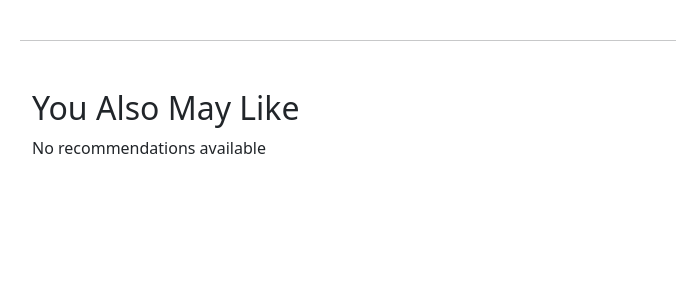
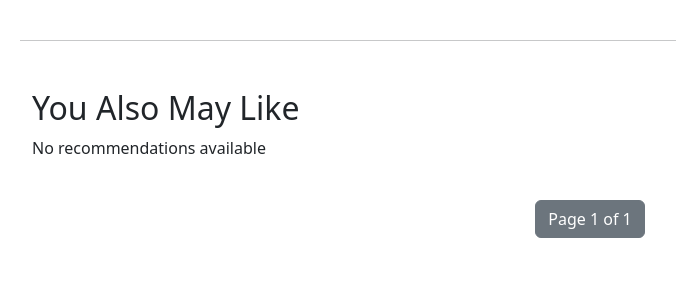
Before and after one commit to abhayrwt27/house-of-books, a Django app: page / in a window 1280 px wide. Shown: the part 518-800 px from the top of the page, without its empty margins (50-726 px from the left). Run offline with Django 5.2, Linux system fonts and the light colour scheme; data that the repository does not hold is empty; parts of the project's set-up code (start-up, migrations or seed data) failed here and were passed over.

Commit message:
Added Page Navigation feature

```diff
--- a/books/templates/books/home.html
+++ b/books/templates/books/home.html
@@ -11,7 +11,7 @@
     <div class="container mt-5">
         <h2 class="text-center mb-4">Featured Books</h2>
         <div class="row">
-            {% for book in books %}
+            {% for book in page_obj %}
                 {% include "books/book_card.html" %}
 
                 {% empty %}
@@ -48,4 +48,20 @@
             </div>
         </div>
     </div>
+
+    <!-- Page navigation buttons -->
+    <div class="d-flex justify-content-center mt-4">
+        {% if page_obj.has_previous %}
+            <a href="?page=1" class="btn btn-outline-primary me-2">First</a>
+            <a href="?page={{ page_obj.previous_page_number }}" class="btn btn-outline-primary me-2">Previous</a>
+        {% endif %}
+        <span class="btn btn-secondary">
+            Page {{ page_obj.number }} of {{ page_obj.paginator.num_pages}}
+        </span>
+        {% if page_obj.has_next %}
+            <a href="?page={{ page_obj.next_page_number }}" class="btn btn-outline-primary ms-2">Next</a>
+            <a href="?page={{ page_obj.paginator.num_pages }}" class="btn btn-outline-primary ms-2">Last</a>
+        {% endif %}
+    </div>
+
 {% endblock %}
--- a/books/views.py
+++ b/books/views.py
@@ -4,6 +4,7 @@ from django.contrib.auth.decorators import login_required
 from .forms import ReviewForm
 from django.db.models import Q
 from django.contrib import messages
+from django.core.paginator import Paginator
 
 
 def home(request):
@@ -25,9 +26,12 @@ def home(request):
     else:
         books = Book.objects.all()
 
+    paginator = Paginator(books, 9)
+    page_number = request.GET.get("page")
+    page_obj = paginator.get_page(page_number)
     return render(request, "books/home.html",
                   {
-                      "books": books,
+                      "page_obj": page_obj,
                       "recommendations": recommendations,
                   })
 
```
